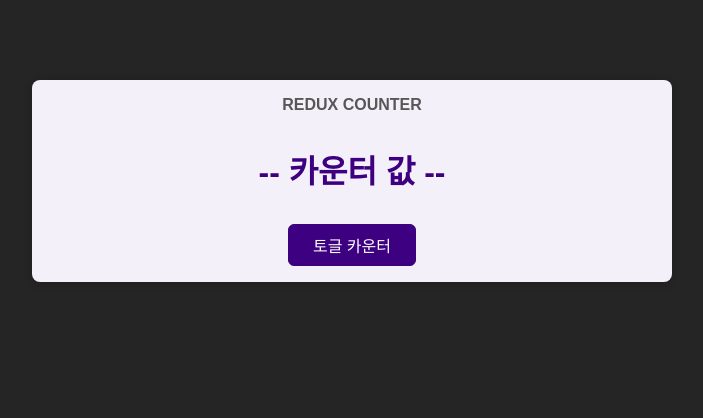
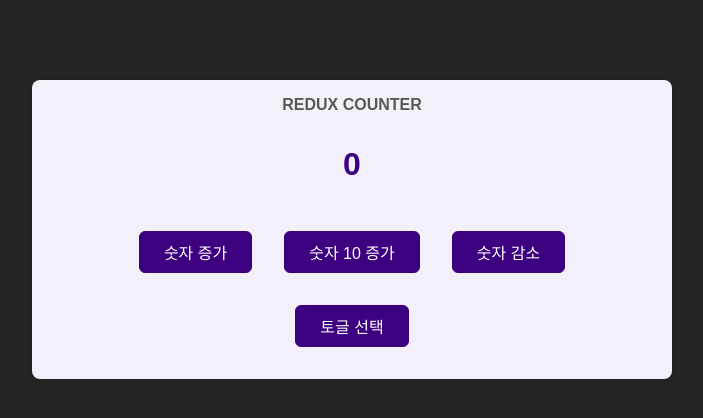
Before and after one commit to dev-owen/react-fundamental, a React (Create React App) app: page / in a window 1280 px wide. Shown: the top 418 px of the page, without its empty margins (288-991 px from the left). Built offline with nearby package versions, Linux system fonts and the light colour scheme.

Commit message:
practice/5_7: starter

```diff
--- a/package.json
+++ b/package.json
@@ -8,9 +8,9 @@
     "@testing-library/user-event": "^12.6.3",
     "react": "^18.0.0",
     "react-dom": "^18.0.0",
-    "react-redux": "^8.1.1",
+    "react-redux": "^7.2.2",
     "react-scripts": "^5.0.1",
-    "redux": "^4.2.1",
+    "redux": "^4.0.5",
     "web-vitals": "^1.1.0"
   },
   "scripts": {
--- a/src/components/Counter.js
+++ b/src/components/Counter.js
@@ -1,15 +1,81 @@
+import { useSelector, useDispatch } from 'react-redux';
+
 import classes from './Counter.module.css';
 
 const Counter = () => {
-  const toggleCounterHandler = () => {};
+  const dispatch = useDispatch();
+  const counter = useSelector((state) => state.counter);
+  const show = useSelector((state) => state.showCounter);
+
+  const incrementHandler = () => {
+    dispatch({ type: 'increment' });
+  };
+
+  const increaseHandler = () => {
+    dispatch({ type: 'increase', amount: 10 });
+  };
+
+  const decrementHandler = () => {
+    dispatch({ type: 'decrement' });
+  };
+
+  const toggleCounterHandler = () => {
+    dispatch({ type: 'toggle' });
+  };
 
   return (
     <main className={classes.counter}>
       <h1>Redux Counter</h1>
-      <div className={classes.value}>-- 카운터 값 --</div>
-      <button onClick={toggleCounterHandler}>토글 카운터</button>
+      {show && <div className={classes.value}>{counter}</div>}
+      <div>
+        <button onClick={incrementHandler}>숫자 증가</button>
+        <button onClick={increaseHandler}>숫자 10 증가</button>
+        <button onClick={decrementHandler}>숫자 감소</button>
+      </div>
+      <button onClick={toggleCounterHandler}>토글 선택</button>
     </main>
   );
 };
 
 export default Counter;
+
+// class Counter extends Component {
+//   incrementHandler() {
+//     this.props.increment();
+//   }
+
+//   decrementHandler() {
+//     this.props.decrement();
+//   }
+
+//   toggleCounterHandler() {}
+
+//   render() {
+//     return (
+//       <main className={classes.counter}>
+//         <h1>Redux Counter</h1>
+//         <div className={classes.value}>{this.props.counter}</div>
+//         <div>
+//           <button onClick={this.incrementHandler.bind(this)}>Increment</button>
+//           <button onClick={this.decrementHandler.bind(this)}>Decrement</button>
+//         </div>
+//         <button onClick={this.toggleCounterHandler}>Toggle Counter</button>
+//       </main>
+//     );
+//   }
+// }
+
+// const mapStateToProps = state => {
+//   return {
+//     counter: state.counter
+//   };
+// }
+
+// const mapDispatchToProps = dispatch => {
+//   return {
+//     increment: () => dispatch({ type: 'increment' }),
+//     decrement: () => dispatch({ type: 'decrement' }),
+//   }
+// };
+
+// export default connect(mapStateToProps, mapDispatchToProps)(Counter);
--- a/src/components/Counter.module.css
+++ b/src/components/Counter.module.css
@@ -21,3 +21,7 @@
   margin: 2rem 0;
   font-weight: bold;
 }
+
+.counter button {
+  margin: 1rem;
+}
--- a/src/index.js
+++ b/src/index.js
@@ -1,8 +1,14 @@
 import React from 'react';
 import ReactDOM from 'react-dom/client';
+import { Provider } from 'react-redux';
 
 import './index.css';
 import App from './App';
+import store from './store/index';
 
 const root = ReactDOM.createRoot(document.getElementById('root'));
-root.render(<App />);
+root.render(
+  <Provider store={store}>
+    <App />
+  </Provider>
+);
--- /dev/null
+++ b/src/store/index.js
@@ -0,0 +1,39 @@
+import { createStore } from 'redux';
+
+const initialState = { counter: 0, showCounter: true };
+
+const counterReducer = (state = initialState, action) => {
+  if (action.type === 'increment') {
+    return {
+      counter: state.counter + 1,
+      showCounter: state.showCounter,
+    };
+  }
+
+  if (action.type === 'increase') {
+    return {
+      counter: state.counter + action.amount,
+      showCounter: state.showCounter,
+    };
+  }
+
+  if (action.type === 'decrement') {
+    return {
+      counter: state.counter - 1,
+      showCounter: state.showCounter,
+    };
+  }
+
+  if (action.type === 'toggle') {
+    return {
+      showCounter: !state.showCounter,
+      counter: state.counter,
+    };
+  }
+
+  return state;
+};
+
+const store = createStore(counterReducer);
+
+export default store;
```
Also changed, not shown: 1 other file (tests, documents, lock files or other folders).
